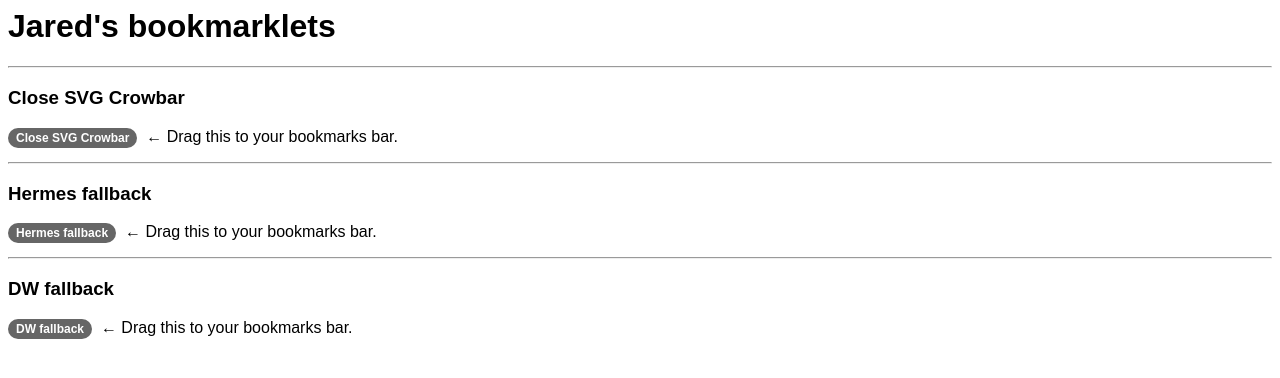
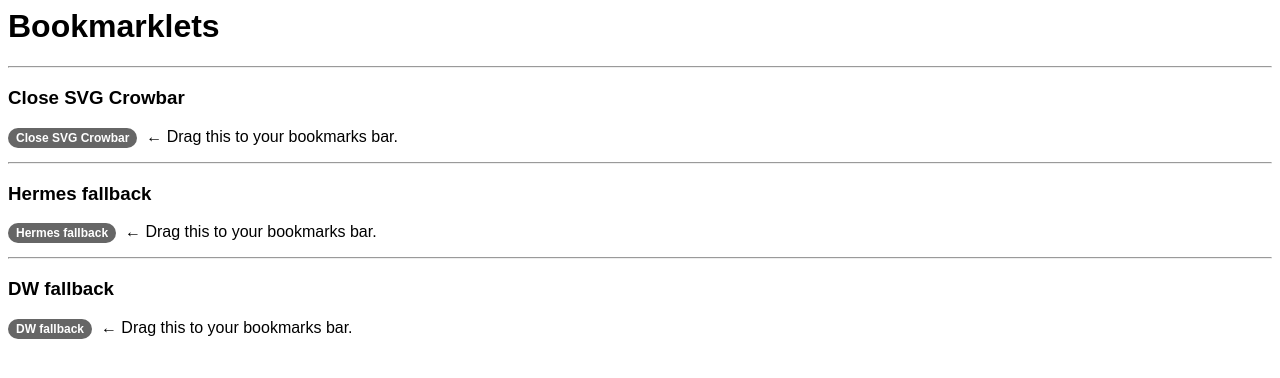
Before and after one commit to jaredwhalen/bookmarklets, a plain HTML site: page index.html in a window 1280 px wide. Drawn offline with Linux system fonts and the light colour scheme.

Commit message:
Update index.html

```diff
--- a/index.html
+++ b/index.html
@@ -1,4 +1,4 @@
-<h1>Jared's bookmarklets</h1>
+<h1>Bookmarklets</h1>
 <hr/>
 <h3>Close SVG Crowbar</h3>
 <p>
```
